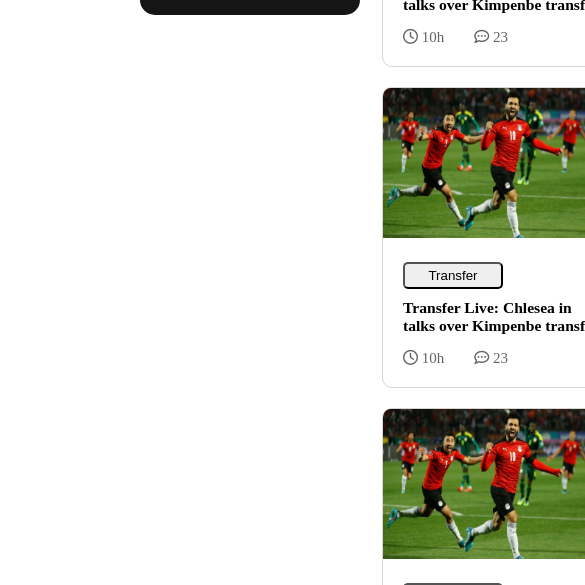
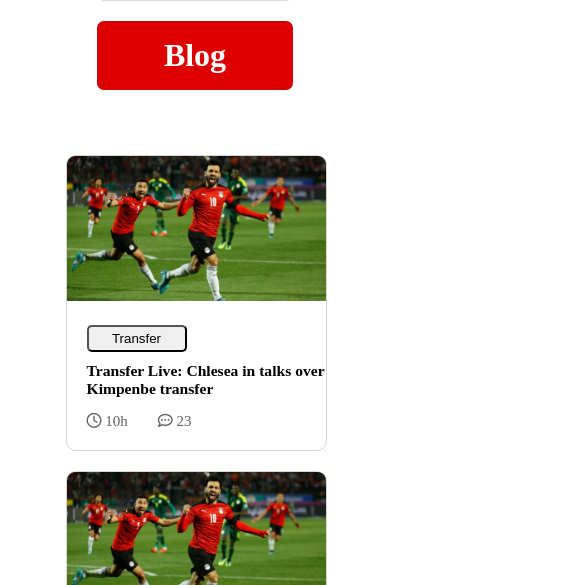
Before and after one commit to NN-shanta/FIFA-2022, a plain HTML site: page index.html in a window 390 px wide. Shown: the part 715-1300 px from the top of the page, 585 px wide, since content can reach past the window. Drawn offline with Linux system fonts and the light colour scheme.

Commit message:
responsive blog

```diff
--- a/style.css
+++ b/style.css
@@ -271,28 +271,72 @@ ul {
   color: white;
 }
 /*------------------------
- media query for tablet
+responsive for mobile
  -------------------------- */
 
-/*-------------------- for banner ----------*/
+@media only screen and (max-width: 600px){
+/*--- for banner ---*/
 
-@media only screen and (max-width: 600px){
+main {
+  display: flex;
+  justify-content: center;
+  margin-top: 50px;
+  margin: 10px 20px;
+}
   .world-cup .fifa-banner{
     flex-direction: column;
   }
   .banner-text{
-    width: 100vw;
+    width:60vw;
     text-align: center;
-    margin-top: 20px;
+    margin: 20px auto;
     padding:10px 10px;
   }
+  .banner-pera{
+    margin: 20px auto;
+  }
+
   .banner-image{
-    width: 100%;
+    width: 60%;
     height: auto;
     margin: 0 auto;
   }
   .live-button{
     margin: 0 auto;
-    padding: 20px;
+    padding:10px 5px;
   }
+  /*--- for navber and blogs ---*/
+  .nav-and-Blogs {
+  display: flex;
+  flex-direction: column;
+  margin-top: auto;
+  }
+  .navber {
+  margin: 20px auto;
+  }
+  .items {
+  background-color: white;
+  align-items: center;
+
 }
+.item{
+  border:1px solid #221d1d21;
+  font-weight: 600;
+
+}
+.item a{
+  font-size: 2em;
+}
+.blogs {
+  margin: 0px auto;
+  display: grid;
+  grid-template-columns: repeat(1, 1fr);
+}
+.blog-border {
+  width: 100%;
+}
+.thumbnail img {
+  width: 100%;
+  height: auto;
+}
+}
```
